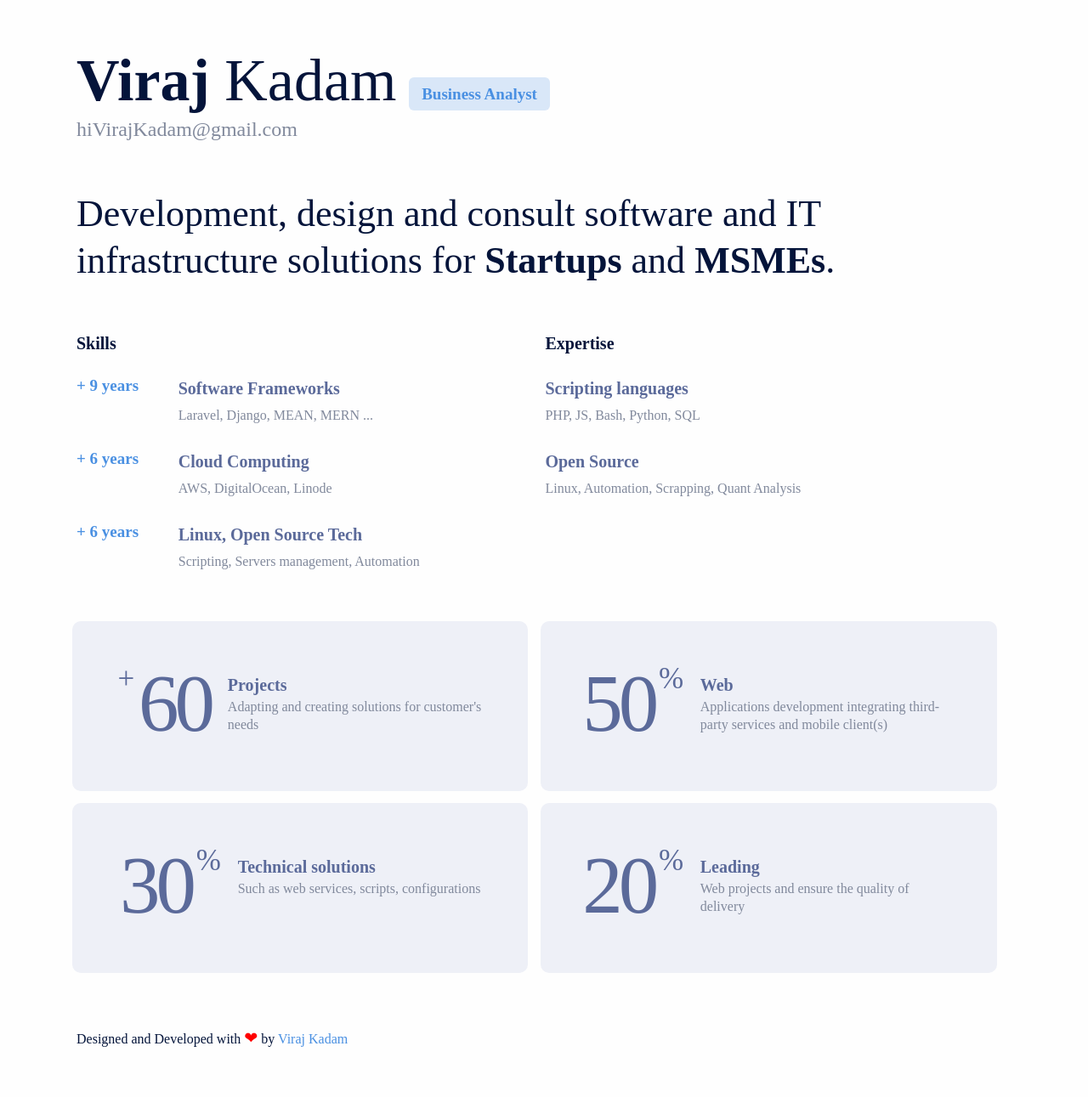
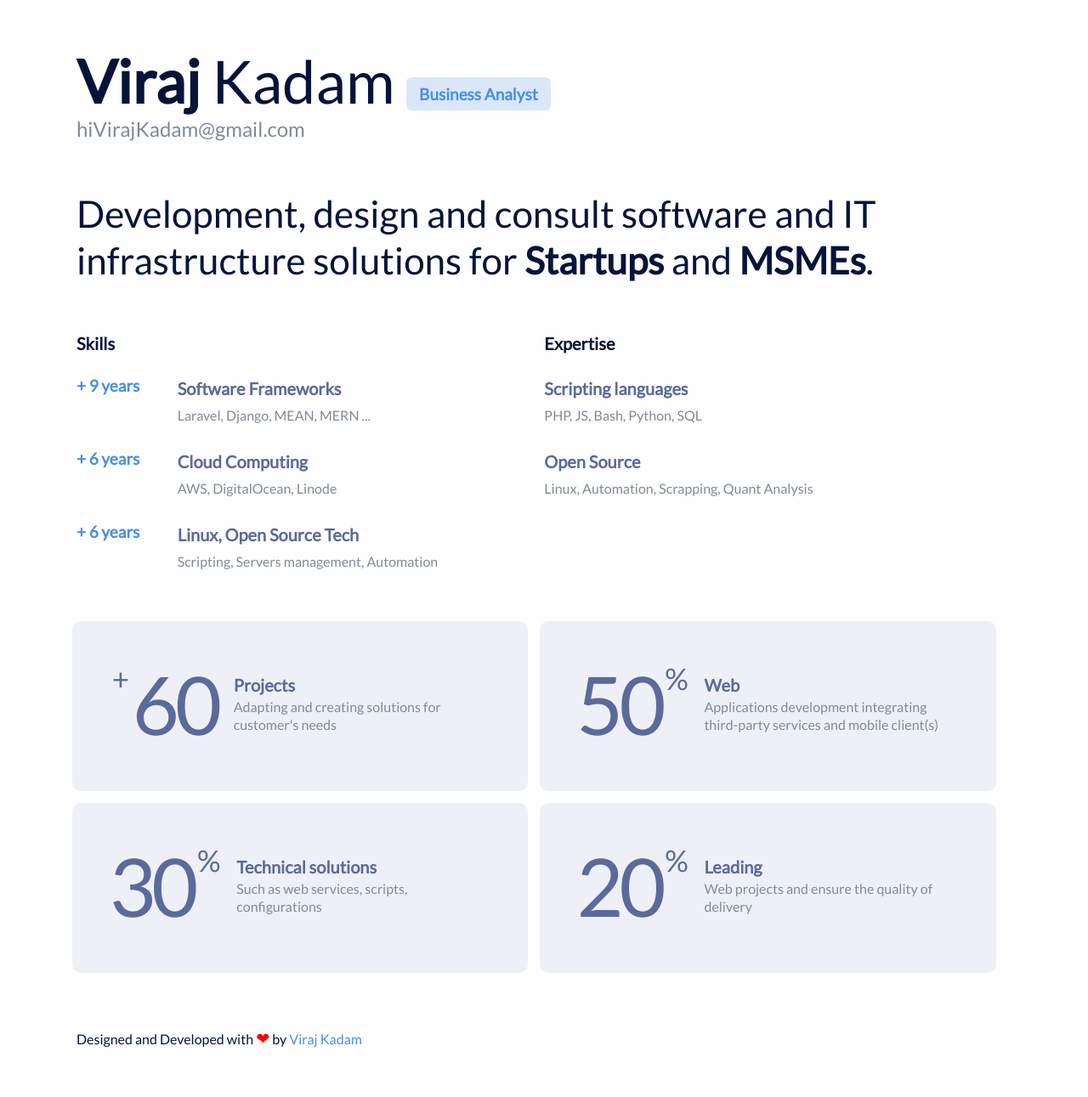
Before and after one commit to virajkadam/virajkadam.in, a PHP site: page / in a window 1280 px wide. Shown: the whole page at 85% size. Run offline with PHP 8.4, Linux system fonts and the light colour scheme.

Commit message:
'Viraj: New Theme'

```diff
--- a/assets/style.css
+++ b/assets/style.css
@@ -17,7 +17,7 @@ time, mark, audio, video {
 	font-size: 100%;
 	font: inherit;
 	vertical-align: baseline;
-	font-family: "lato, Ubuntu,Open Sans,sans-serif";
+	font-family: "Lato", sans-serif;
 }
 
 article, aside, details, figcaption, figure,
--- a/index.html
+++ b/index.html
@@ -58,7 +58,7 @@
 	<link href="https://virajkadam.com/assets/viraj_kadam_logo.jpg" rel="icon">
 	<link href="https://virajkadam.com/assets/viraj_kadam_logo.jpg" rel="apple-touch-icon">
 
-	<link href="https://fonts.googleapis.com/css?family=Lato" rel="stylesheet">
+	<link href="https://fonts.googleapis.com/css2?family=Lato" rel="stylesheet" />
 	<link href="https://virajkadam.com/assets/style.css" rel="stylesheet"></head>
 <body>
 
```
